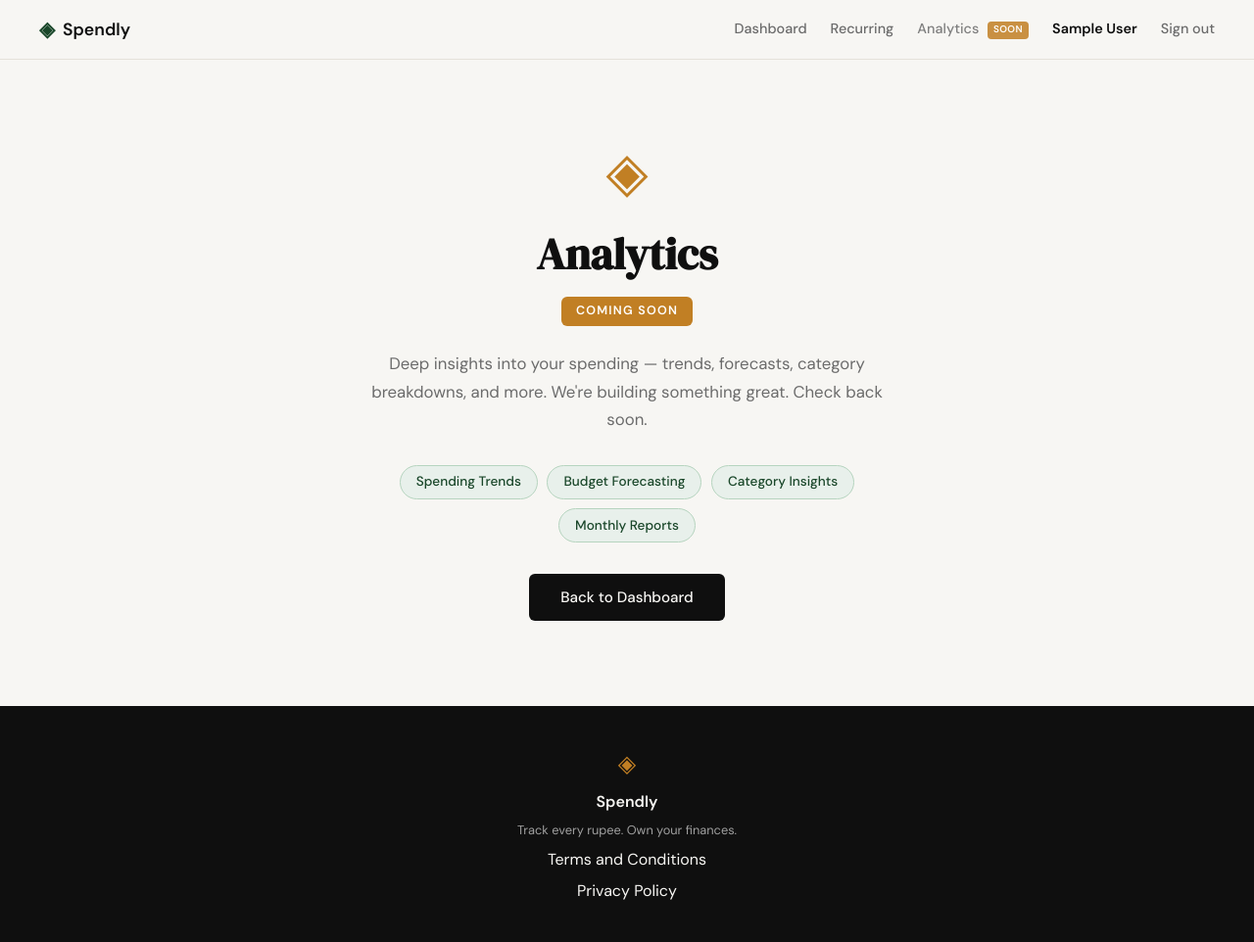
After one commit to aniket28-git/spendly, a Flask app: page /analytics in a window 1280 px wide. The commit adds this page. Shown: the whole page at 98% size. Run offline with Flask 3, Linux system fonts and the light colour scheme; the visitor is signed in with stand-in values (Sample User, id 1).

Commit message:
add Analytics coming soon page
Adds /analytics route (login-gated), navbar link with gold "Soon" badge,
and a coming-soon page with feature preview chips (Spending Trends,
Budget Forecasting, Category Insights, Monthly Reports).

Co-Authored-By: Claude Sonnet 4.6 <noreply@anthropic.com>

```diff
--- a/app.py
+++ b/app.py
@@ -783,5 +783,12 @@ def delete_recurring(id):
     return redirect(url_for("recurring"))
 
 
+@app.route("/analytics")
+def analytics():
+    if "user_id" not in session:
+        return redirect(url_for("login"))
+    return render_template("analytics.html")
+
+
 if __name__ == "__main__":
     app.run(debug=True, port=5001)
--- a/static/css/style.css
+++ b/static/css/style.css
@@ -1453,3 +1453,94 @@ details[open] .danger-zone-summary::before {
     cursor: pointer;
     font: inherit;
 }
+
+/* ------------------------------------------------------------------ */
+/* Navbar — Analytics "Coming Soon" badge                              */
+/* ------------------------------------------------------------------ */
+
+.coming-soon-badge {
+    display: inline-block;
+    font-size: 0.62rem;
+    font-weight: 700;
+    letter-spacing: 0.04em;
+    text-transform: uppercase;
+    background: var(--accent-2);
+    color: #fff;
+    border-radius: 4px;
+    padding: 0.1rem 0.38rem;
+    vertical-align: middle;
+    margin-left: 0.3rem;
+    line-height: 1.5;
+}
+
+.nav-coming-soon {
+    opacity: 0.85;
+}
+
+/* ------------------------------------------------------------------ */
+/* Analytics — Coming Soon page                                        */
+/* ------------------------------------------------------------------ */
+
+.analytics-coming-soon-section {
+    min-height: calc(100vh - 140px);
+    display: flex;
+    align-items: center;
+    justify-content: center;
+    padding: 4rem 1.5rem;
+}
+
+.analytics-coming-soon-inner {
+    text-align: center;
+    max-width: 560px;
+}
+
+.analytics-coming-soon-icon {
+    font-size: 3.5rem;
+    color: var(--accent-2);
+    margin-bottom: 1.25rem;
+    line-height: 1;
+}
+
+.analytics-coming-soon-title {
+    font-family: var(--font-display);
+    font-size: 2.8rem;
+    color: var(--ink);
+    margin: 0 0 0.5rem;
+}
+
+.analytics-coming-soon-sub {
+    display: inline-block;
+    font-size: 0.78rem;
+    font-weight: 700;
+    letter-spacing: 0.1em;
+    text-transform: uppercase;
+    background: var(--accent-2);
+    color: #fff;
+    border-radius: var(--radius-sm);
+    padding: 0.3rem 0.9rem;
+    margin-bottom: 1.5rem;
+}
+
+.analytics-coming-soon-desc {
+    font-size: 1.05rem;
+    color: var(--ink-muted);
+    line-height: 1.7;
+    margin-bottom: 2rem;
+}
+
+.analytics-preview-chips {
+    display: flex;
+    flex-wrap: wrap;
+    gap: 0.6rem;
+    justify-content: center;
+}
+
+.analytics-preview-chip {
+    font-size: 0.85rem;
+    font-weight: 500;
+    color: var(--accent);
+    background: var(--accent-light);
+    border: 1px solid #b6d4bf;
+    border-radius: 99px;
+    padding: 0.35rem 1rem;
+}
--- /dev/null
+++ b/templates/analytics.html
@@ -0,0 +1,23 @@
+{% extends "base.html" %}
+{% block title %}Analytics — Spendly{% endblock %}
+
+{% block content %}
+<section class="analytics-coming-soon-section">
+    <div class="analytics-coming-soon-inner">
+        <div class="analytics-coming-soon-icon">◈</div>
+        <h1 class="analytics-coming-soon-title">Analytics</h1>
+        <p class="analytics-coming-soon-sub">Coming Soon</p>
+        <p class="analytics-coming-soon-desc">
+            Deep insights into your spending — trends, forecasts, category breakdowns, and more.
+            We're building something great. Check back soon.
+        </p>
+        <div class="analytics-preview-chips">
+            <span class="analytics-preview-chip">Spending Trends</span>
+            <span class="analytics-preview-chip">Budget Forecasting</span>
+            <span class="analytics-preview-chip">Category Insights</span>
+            <span class="analytics-preview-chip">Monthly Reports</span>
+        </div>
+        <a href="{{ url_for('dashboard') }}" class="btn-submit" style="display:inline-block;width:auto;margin-top:2rem;padding:0.75rem 2rem;">Back to Dashboard</a>
+    </div>
+</section>
+{% endblock %}
--- a/templates/base.html
+++ b/templates/base.html
@@ -22,6 +22,7 @@
                 {% if session.user_id %}
                     <a href="{{ url_for('dashboard') }}">Dashboard</a>
                     <a href="{{ url_for('recurring') }}">Recurring</a>
+                    <a href="{{ url_for('analytics') }}" class="nav-coming-soon">Analytics <span class="coming-soon-badge">Soon</span></a>
                     <a href="{{ url_for('profile') }}" class="nav-user">{{ session.user_name }}</a>
                     <a href="{{ url_for('logout') }}">Sign out</a>
                 {% else %}
```
